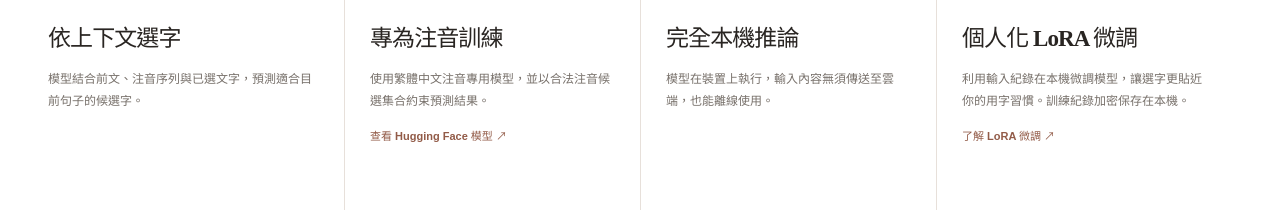
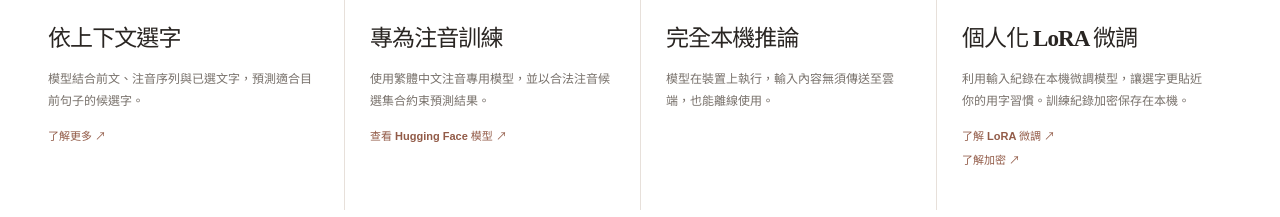
Before and after one commit to llavon-ime/llavon-web, a Nuxt app: page / in a window 1280 px wide. Shown: the part 1180-1397 px from the top of the page. Built offline with nearby package versions, Linux system fonts and the light colour scheme.

Commit message:
update verstehen more

```diff
--- a/app/app.vue
+++ b/app/app.vue
@@ -119,6 +119,7 @@ useSeoMeta({
               <div class="feature-symbol" aria-hidden="true">文<span>脈</span></div>
               <h3>依上下文選字</h3>
               <p>模型結合前文、注音序列與已選文字，預測適合目前句子的候選字。</p>
+              <a class="feature-link" href="https://www.csie.ntpu.edu.tw/uploads/file/f1_202606101504240352.pdf" target="_blank" rel="noopener noreferrer">了解更多 ↗</a>
             </article>
             <article class="feature-item">
               <span class="feature-number">02</span>
@@ -138,7 +139,10 @@ useSeoMeta({
               <div class="feature-symbol feature-symbol-lora" aria-hidden="true">LoRA</div>
               <h3>個人化 LoRA 微調</h3>
               <p>利用輸入紀錄在本機微調模型，讓選字更貼近你的用字習慣。訓練紀錄加密保存在本機。</p>
-              <a class="feature-link" href="https://github.com/llavon-ime/lora-trainer" target="_blank" rel="noopener noreferrer">了解 LoRA 微調 ↗</a>
+              <div class="feature-links">
+                <a class="feature-link" href="https://github.com/llavon-ime/lora-trainer" target="_blank" rel="noopener noreferrer">了解 LoRA 微調 ↗</a>
+                <a class="feature-link" href="https://zh.wikipedia.org/zh-tw/%E5%85%AC%E5%BC%80%E5%AF%86%E9%92%A5%E5%8A%A0%E5%AF%86" target="_blank" rel="noopener noreferrer">了解加密 ↗</a>
+              </div>
             </article>
           </div>
         </div>
--- a/app/assets/css/main.css
+++ b/app/assets/css/main.css
@@ -96,6 +96,8 @@ h1 em { color: #a96d57; font-style: normal; }
 .feature-item p { max-width: 290px; color: #77706a; font-size: 12px; line-height: 1.9; margin-bottom: 0; }
 .feature-link { display: inline-block; margin-top: 14px; color: #925b48; font-size: 11px; font-weight: 600; }
 .feature-link:hover { text-decoration: underline; text-underline-offset: 4px; }
+.feature-links { display: flex; flex-direction: column; align-items: flex-start; gap: 8px; margin-top: 14px; }
+.feature-links .feature-link { margin-top: 0; }
 
 .how-layout { display: grid; grid-template-columns: .8fr 1fr; gap: 110px; }
 .how-intro h2 { margin: 28px 0 26px; }
@@ -181,6 +183,7 @@ h1 em { color: #a96d57; font-style: normal; }
   .feature-item h3 { grid-column: 2; grid-row: 2; margin-top: 9px; margin-bottom: 10px; }
   .feature-item p { grid-column: 2; grid-row: 3; max-width: 400px; }
   .feature-link { grid-column: 2; grid-row: 4; }
+  .feature-links { grid-column: 2; grid-row: 4; }
   .how-layout { grid-template-columns: 1fr; gap: 45px; }
   .how-intro h2 { margin-top: 23px; }
   .get-heading { display: block; margin-bottom: 37px; }
```
